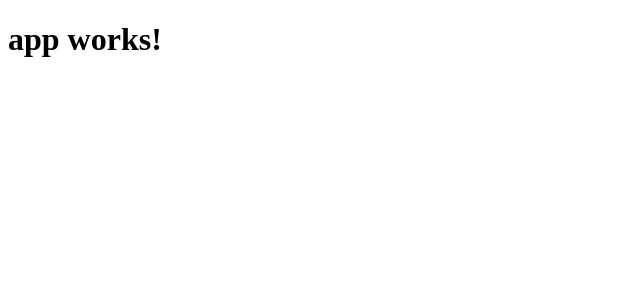
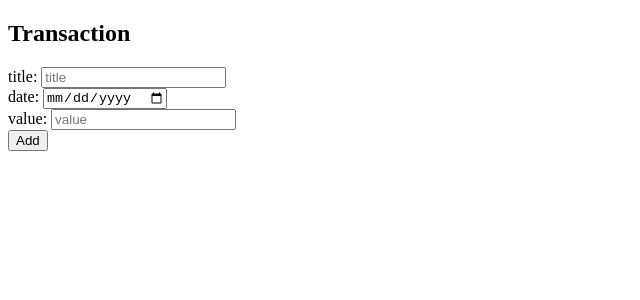
Before and after one commit to thyagostall/angular-hello-spa, an Angular app: page / in a window 1280 px wide. Shown: the top 300 px of the page, without its empty margins (0-640 px from the left). Built offline with nearby package versions, Linux system fonts and the light colour scheme.

Commit message:
Transaction Component

```diff
--- a/src/app/app.component.html
+++ b/src/app/app.component.html
@@ -1,3 +1 @@
-<h1>
-  {{title}}
-</h1>
+<transaction></transaction>
--- a/src/app/app.component.ts
+++ b/src/app/app.component.ts
@@ -6,5 +6,5 @@ import { Component } from '@angular/core';
   styleUrls: ['./app.component.css']
 })
 export class AppComponent {
-  title = 'app works!';
+  title = 'Hello World SPA!';
 }
--- /dev/null
+++ b/src/app/transaction.component.html
@@ -0,0 +1,13 @@
+<div *ngIf="transaction">
+	<h2>Transaction</h2>
+	<div>
+		<label>title: </label><input placeholder="title" [(ngModel)]="transaction.title"> {{ transaction.title }}
+	</div>
+	<div>
+		<label>date: </label><input type="date" placeholder="date" [(ngModel)]="transaction.date"> {{ transaction.date | date:"dd/MM/yyyy" }}
+	</div>
+	<div>
+		<label>value: </label><input type="number" placeholder="value" [(ngModel)]="transaction.value"> {{ transaction.value | currency }}
+	</div>
+	<button (click)="save()">Add</button>
+</div>
--- /dev/null
+++ b/src/app/transaction.component.ts
@@ -0,0 +1,16 @@
+import { Component } from '@angular/core';
+
+import { Transaction } from './transaction'
+
+@Component({
+	moduleId: module.id,
+	selector: 'transaction',
+	templateUrl: 'transaction.component.html'
+})
+export class TransactionComponent {
+	transaction = new Transaction()
+
+	save(): void {
+		console.log(this.transaction);
+	}
+}
--- /dev/null
+++ b/src/app/transaction.service.ts
@@ -0,0 +1,9 @@
+import { Injectable } from '@angular/core';
+import { Transaction } from './transaction';
+import { Observable } from 'rxjs';
+
+export class TransactionService {
+	post(transaction: Transaction): Observable<void> {
+		return null;
+	}
+}
--- /dev/null
+++ b/src/app/transaction.ts
@@ -0,0 +1,5 @@
+export class Transaction {
+	title: string;
+	value: number;
+	date: Date;
+}
```
Also changed, not shown: src/app/app.module.ts (+5 -2 lines).
